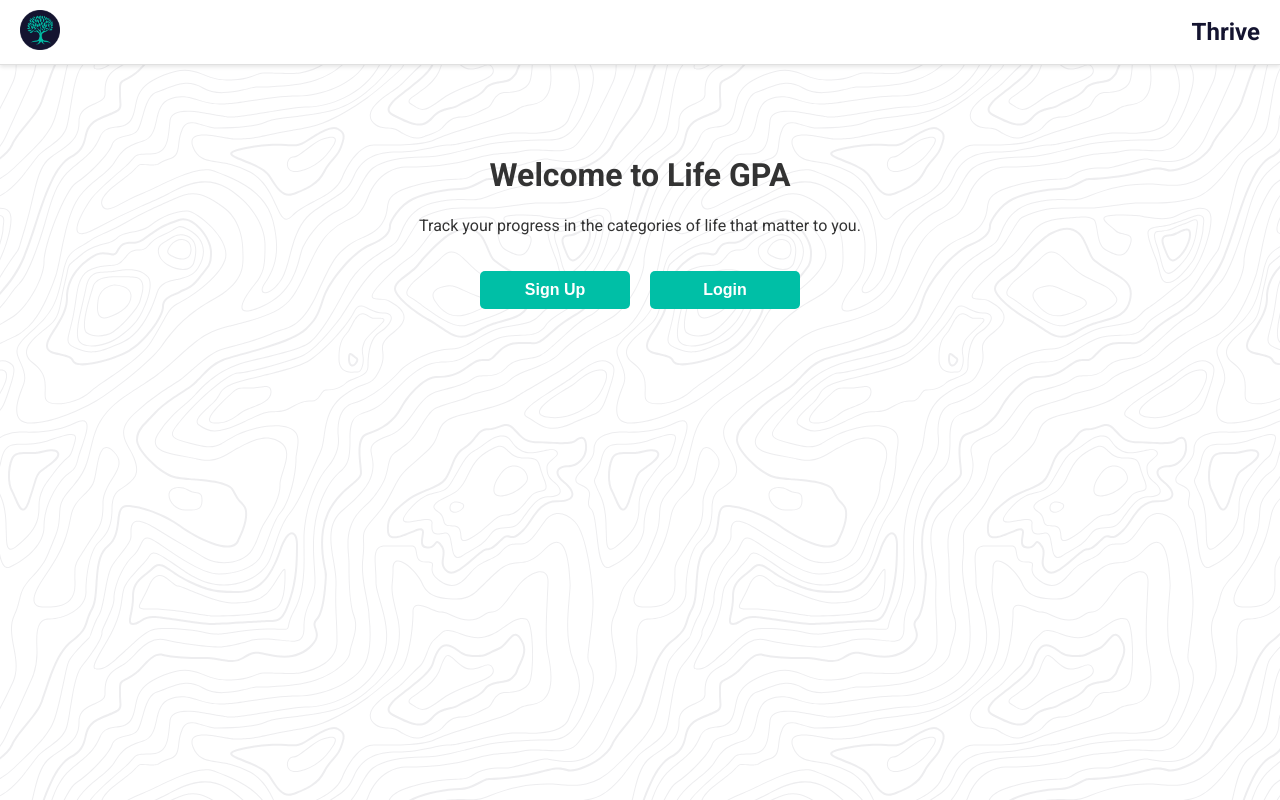
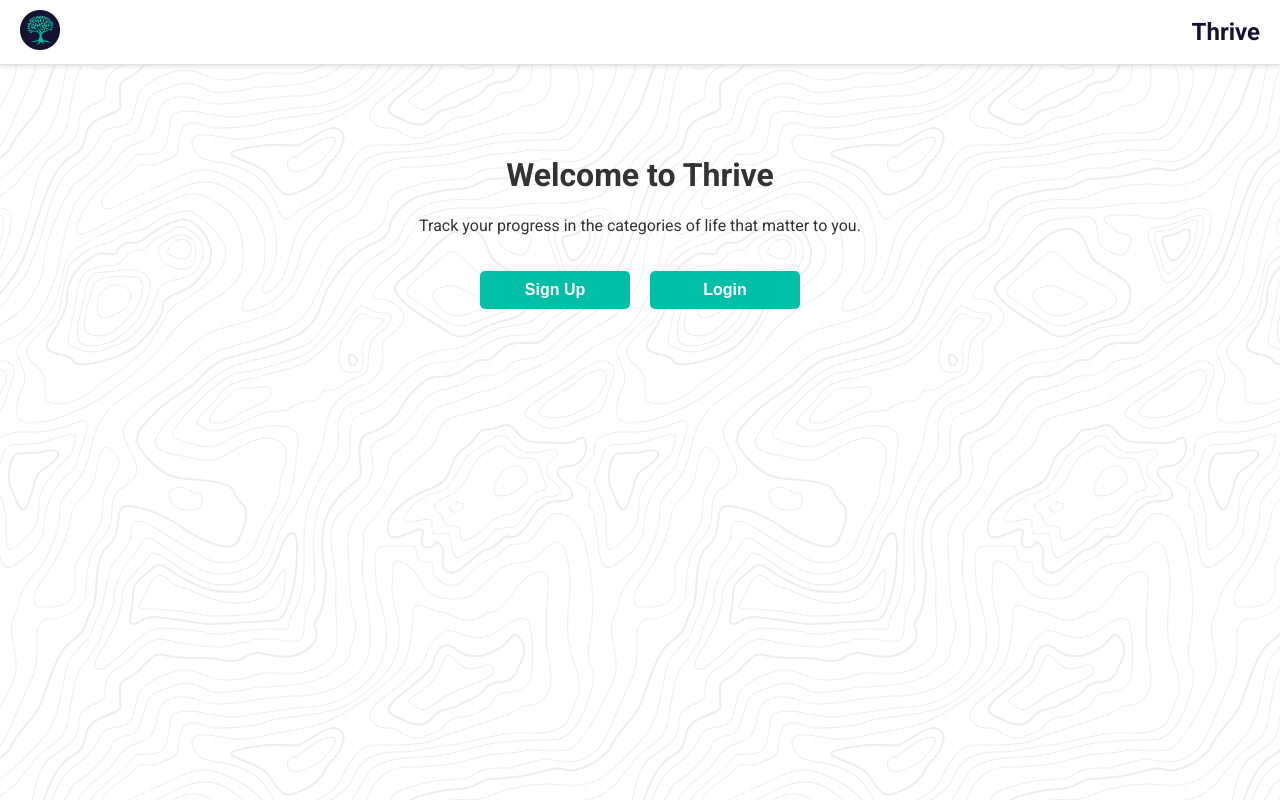
Before and after one commit to CompassFoundry/LifeGPA, a React (Create React App) app in the folder frontend/: page / in a window 1280 px wide. Built offline with nearby package versions, Linux system fonts and the light colour scheme; no server answers.

Commit message:
updated landing to reflect new name

```diff
--- a/frontend/src/Components/Landing/LandingPage.js
+++ b/frontend/src/Components/Landing/LandingPage.js
@@ -6,7 +6,7 @@ import styles from './Landing.module.css'
 const LandingPage = () => {
   return (
     <div className={styles.header}>
-      <h1>Welcome to Life GPA</h1>
+      <h1>Welcome to Thrive</h1>
       <p>Track your progress in the categories of life that matter to you.</p>
       <Link to='/register'>
         <button className={styles.button}>Sign Up</button>
```
